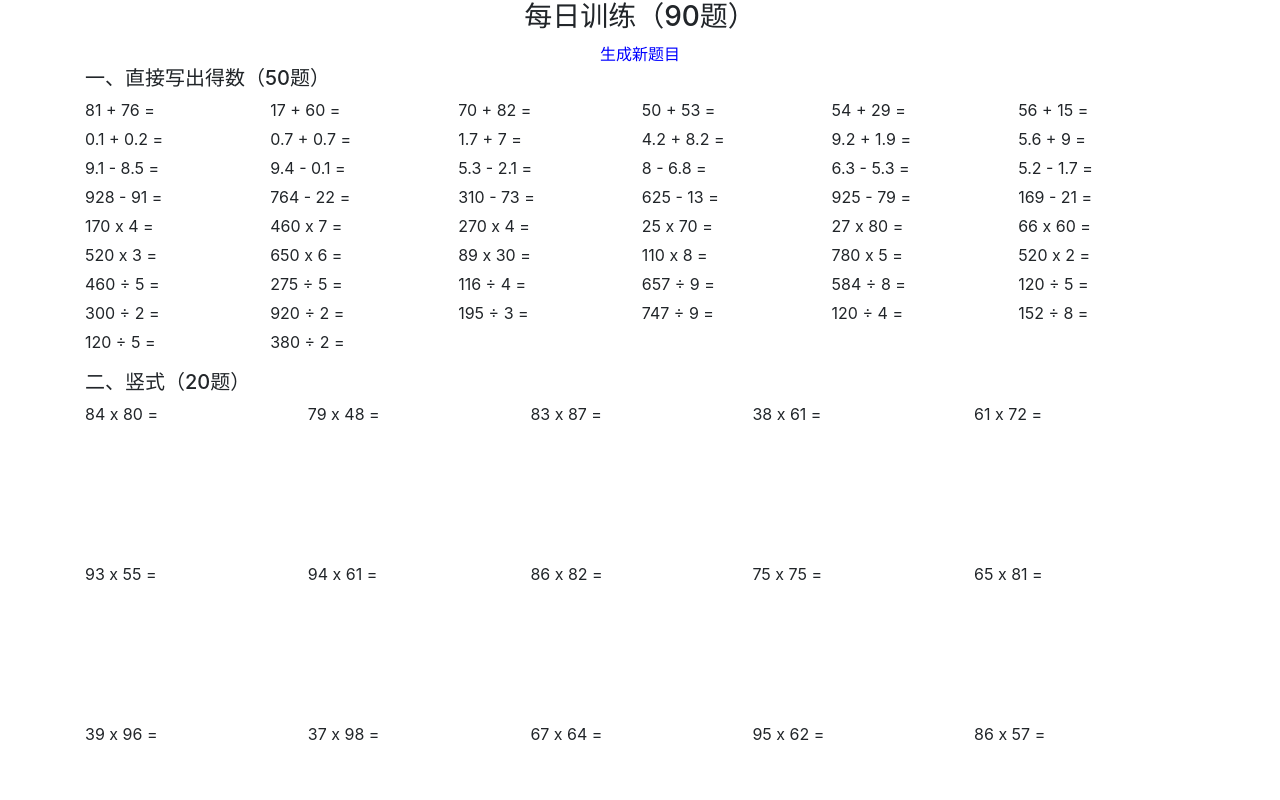
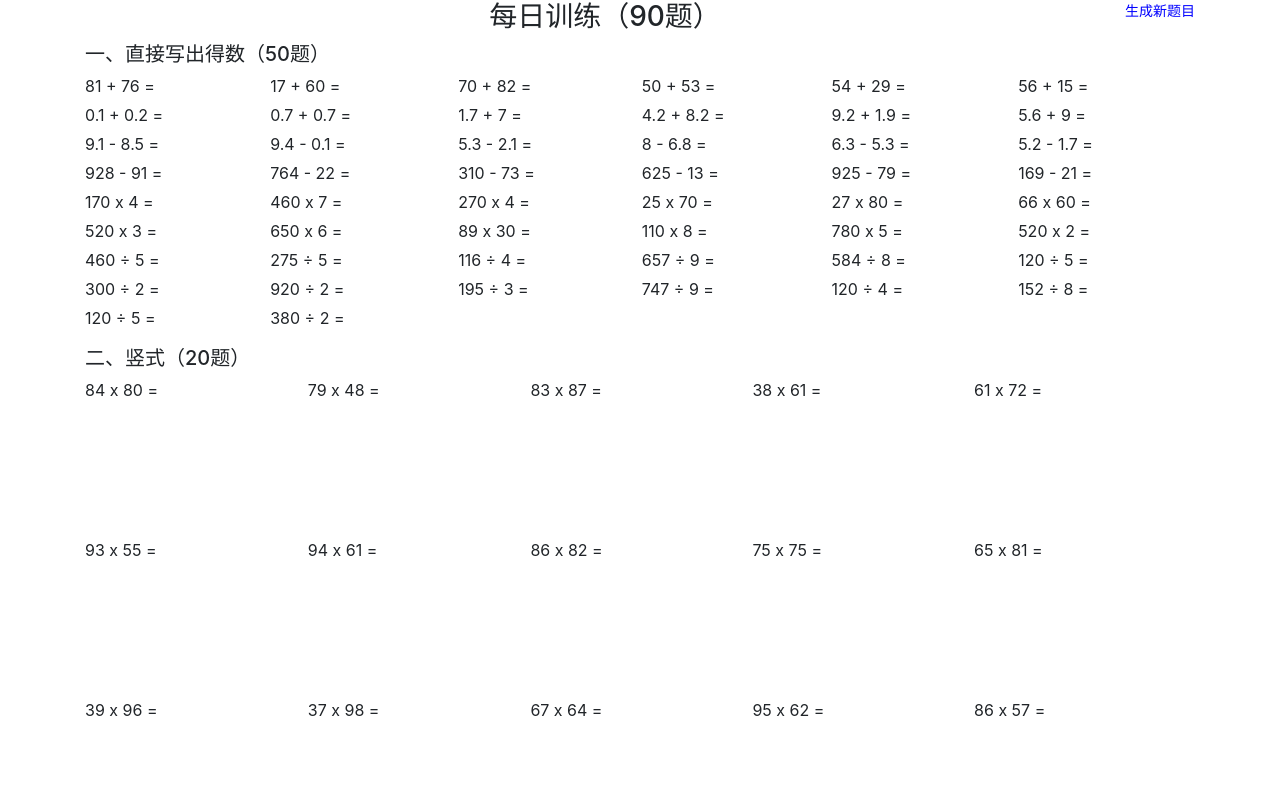
Before and after one commit to wanyx2015/daily-calc, an Angular app: page /#/home in a window 1280 px wide. Shown: the top 800 px of the page. Built offline with nearby package versions, Linux system fonts and the light colour scheme.

Commit message:
layout fix

```diff
--- a/src/app/home/math/math.component.html
+++ b/src/app/home/math/math.component.html
@@ -1,9 +1,9 @@
 <div class="container grid">
-
-  <h3 class='title text-center'>每日训练（90题）</h3>
-  <div class="reload text-center">
+  <div class="py-auto reload align-middle float-right">
     <a (click)="generateContent()">生成新题目</a>
   </div>
+  <h3 class='title text-center'>每日训练（90题）</h3>
+
 
   <h5 class="title">一、直接写出得数（50题）</h5>
   <div class="kousuan mb-3">
--- a/src/app/home/math/math.component.scss
+++ b/src/app/home/math/math.component.scss
@@ -29,6 +29,8 @@
   .reload {
     cursor: pointer;
     color: blue;
+    font-size: 14px;
+
   }
 
   .title {
```
